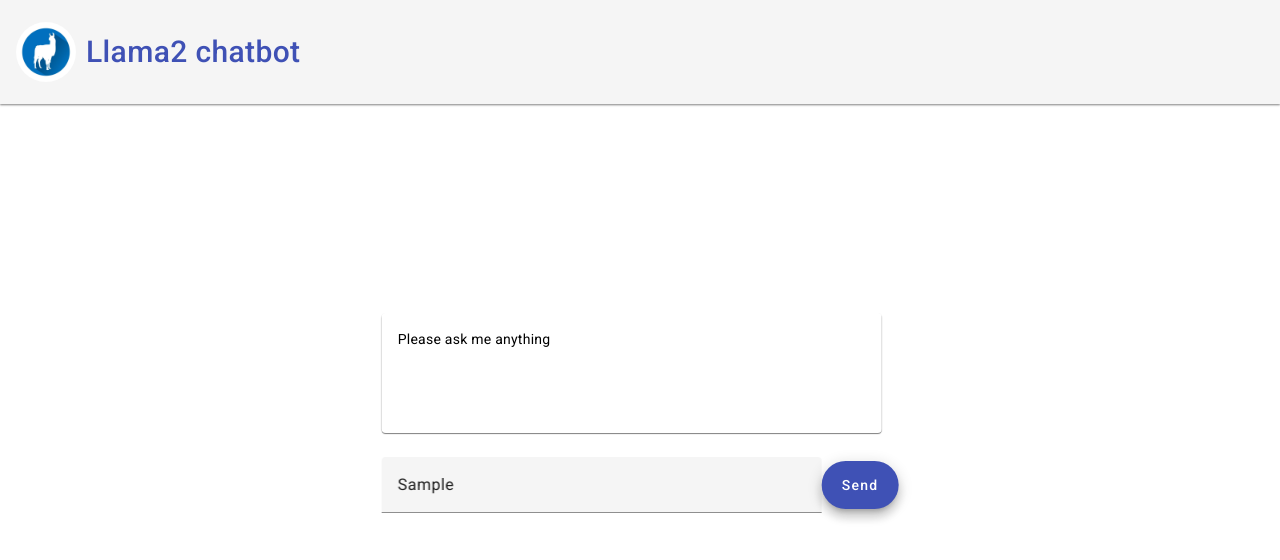
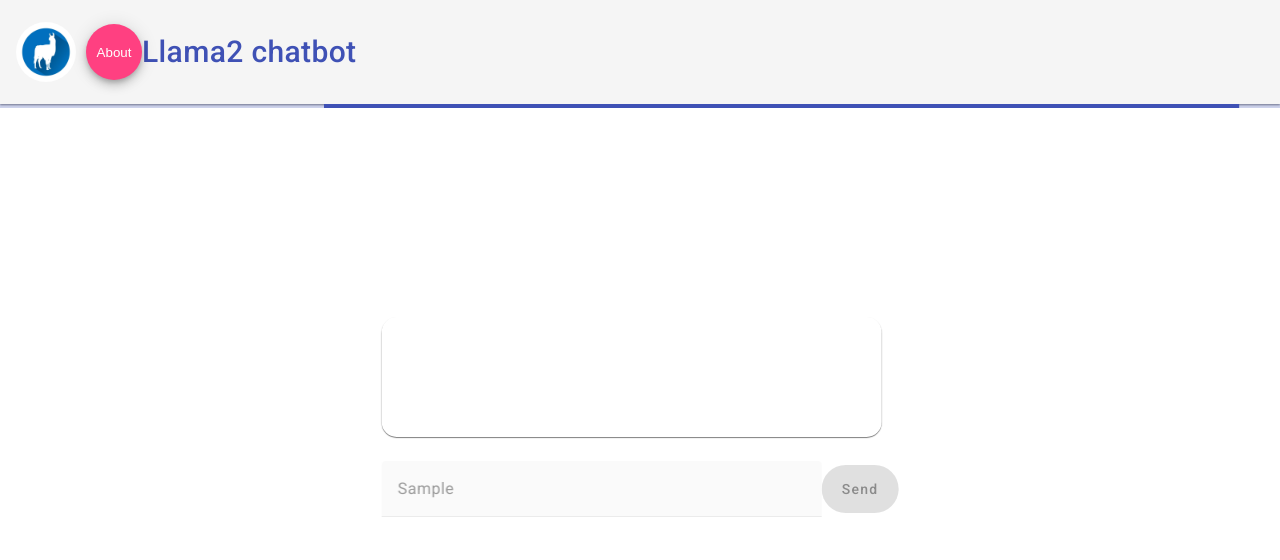
Before and after one commit to Maperti8/Llama2-custom-chatbot, an Angular app: page /chatbot in a window 1280 px wide. Both pictures are taken after typing "Sample" into the empty fields and a click on the button "Send". Shown: the top 560 px of the page. Built offline with nearby package versions, Linux system fonts and the light colour scheme; no server answers.

Commit message:
!feat: loading bar added

```diff
--- a/src/app/home/components/home/home.component.html
+++ b/src/app/home/components/home/home.component.html
@@ -1,31 +1,29 @@
 <mat-toolbar class="toolbar">
   <img src="../../../../assets/depositphotos_151210832-stock-illustration-white-animal-icon.jpg" alt="Your Image" class="toolbar-icon" />
-  Llama2 chatbot</mat-toolbar>
+
+    <button mat-fab>About</button>
+
+  Llama2 chatbot
+</mat-toolbar>
+
+<mat-progress-bar mode="indeterminate" *ngIf="isLoading"></mat-progress-bar>
 
 <div class="container">
   <div class="chat-window">
     <mat-card class="chat-card">
-        <mat-card-header>
-          <!-- <mat-card-title>
-            <div>{{userInput}}</div>
-          </mat-card-title> -->
-        </mat-card-header>
       <mat-card-content>
         <div>
-            <div *ngIf="botOutput; else defaultResponse">{{ botOutput }}</div>
+          <div class="card-content" *ngIf="botOutput; else defaultResponse">{{ botOutput }}</div>
         </div>
         <ng-template #defaultResponse>
-            <div>Please ask me anything</div>
+          <div class="card-content" *ngIf="!isLoading">Ask me anything</div>
         </ng-template>
       </mat-card-content>
-        <mat-card-footer>
-
-        </mat-card-footer>
     </mat-card>
 
     <mat-form-field class="mat-input">
-        <input matInput #message maxlength="256" [(ngModel)]="userInput" (keyup.enter)="sendMessage()" placeholder="Type a question" />
+        <input [disabled]="isLoading" matInput #message maxlength="256" [(ngModel)]="userInput" (keyup.enter)="sendMessage()" placeholder="Type a question" />
     </mat-form-field>
-    <button mat-fab extended color="primary" (click)="sendMessage()">Send</button>
+    <button mat-fab extended color="primary" (click)="sendMessage()" [disabled]="isLoading">Send</button>
   </div>
 </div>
--- a/src/app/home/components/home/home.component.scss
+++ b/src/app/home/components/home/home.component.scss
@@ -16,11 +16,14 @@
   min-height: 15vh;
   min-width: 500px;
   max-width: 500px;
+  border-radius: 15px;
   box-shadow: 0 1px 1px rgba(0, 0, 0, 0.5);
   margin-bottom: 3vh;
 }
 
-.mat-mdc-card-content {
+.card-content {
+  color: #9E9FA5;
+  font-size: 20px;
   padding-bottom: 5px;
 }
 
@@ -43,3 +46,9 @@
   position: relative;
   border-radius: 50%;
 }
+
+.about {
+  display: flex;
+  align-items: center;
+  justify-content: space-between;
+}
--- a/src/app/modules/material/material-module.ts
+++ b/src/app/modules/material/material-module.ts
@@ -5,6 +5,7 @@ import { FormsModule } from '@angular/forms';
 import { MatCardModule } from '@angular/material/card';
 import { MatButtonModule } from '@angular/material/button';
 import { MatToolbarModule } from '@angular/material/toolbar';
+import { MatProgressBarModule } from '@angular/material/progress-bar'
 
 const materialComponents = [
   FormsModule,
@@ -12,7 +13,8 @@ const materialComponents = [
   MatFormFieldModule,
   MatCardModule,
   MatButtonModule,
-  MatToolbarModule
+  MatToolbarModule,
+  MatProgressBarModule
 ]
 
 @NgModule({
--- a/src/server/routes/replicate.js
+++ b/src/server/routes/replicate.js
@@ -17,7 +17,6 @@ router.get('/replicate', async (req, res) => {
     },
   });
 
-  console.log(output);
   res.send(output);
 });
 
```
Lines whose indentation alone changed are shown as unchanged.
